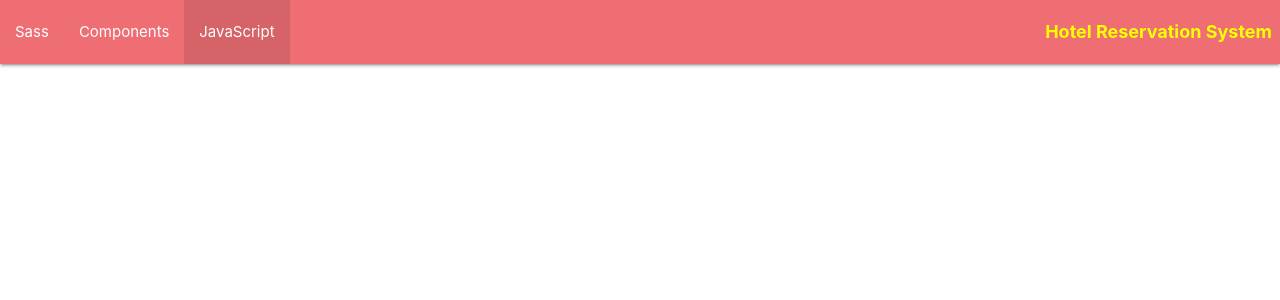
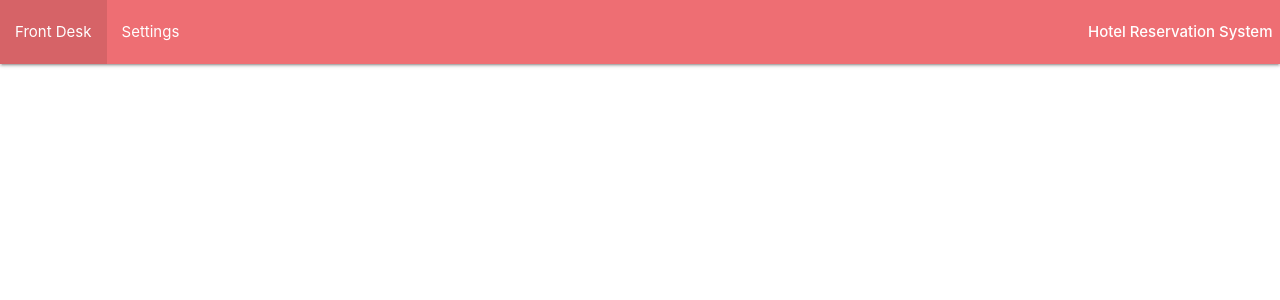
Before and after one commit to MeghnathDas/md-hotel-reservation, an Angular app: page / in a window 1280 px wide. Shown: the top 300 px of the page. Built offline with nearby package versions, Linux system fonts and the light colour scheme.

Commit message:
nav bar 3

```diff
--- a/src/app/app.component.html
+++ b/src/app/app.component.html
@@ -2,10 +2,9 @@
 <nav>
     <div class="nav-wrapper">
       <ul class="left">
-        <li><a href="#">Sass</a></li>
-        <li><a href="#">Components</a></li>
-        <li class="active"><a href="#">JavaScript</a></li>
+        <li class="active"><a href="#">Front Desk</a></li>
+        <li><a href="#">Settings</a></li>
       </ul>
-    <div class="app-name right">{{name}}</div>
+    <div class="brand-logo app-name right">{{name}}</div>
     </div>
 </nav>
--- a/src/styles.css
+++ b/src/styles.css
@@ -1,12 +1,7 @@
 /* Add application styles & imports to this file! */
-
-.brand-logo {
-  font-size: 1.5em;
-}
 
 .app-name {
   padding-right: 8px;
-  color: yellow;
-  font-weight: bold;
-  font-size: 1.2em;
+  font-weight: 500;
+  font-size: 1em !important;
 }
```
